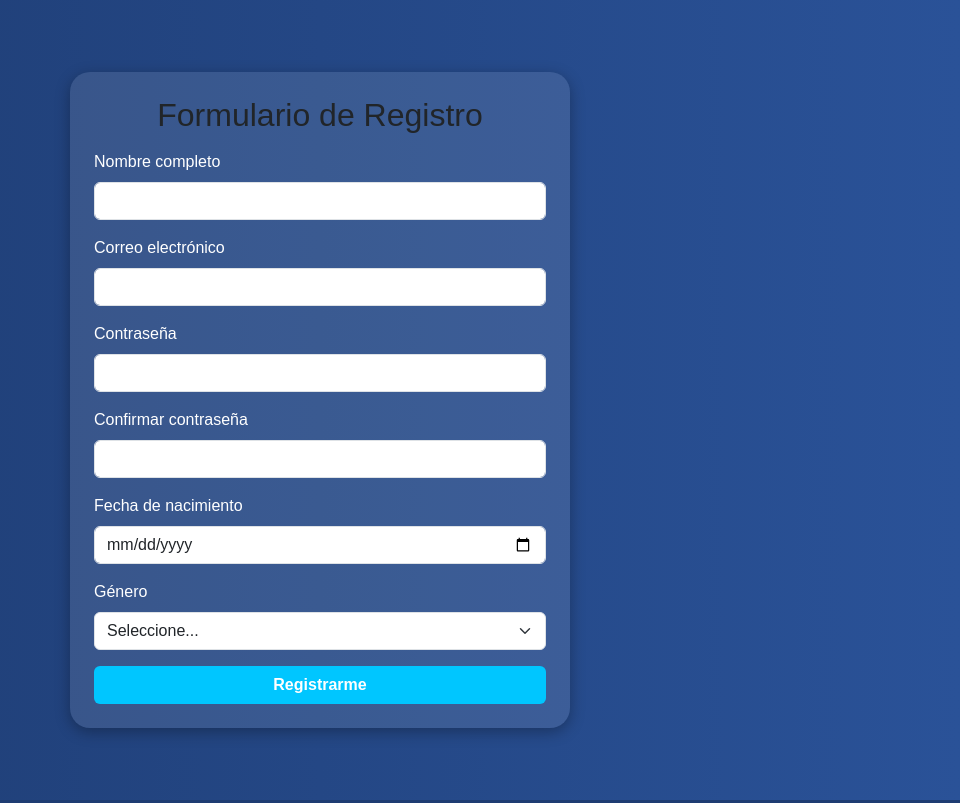
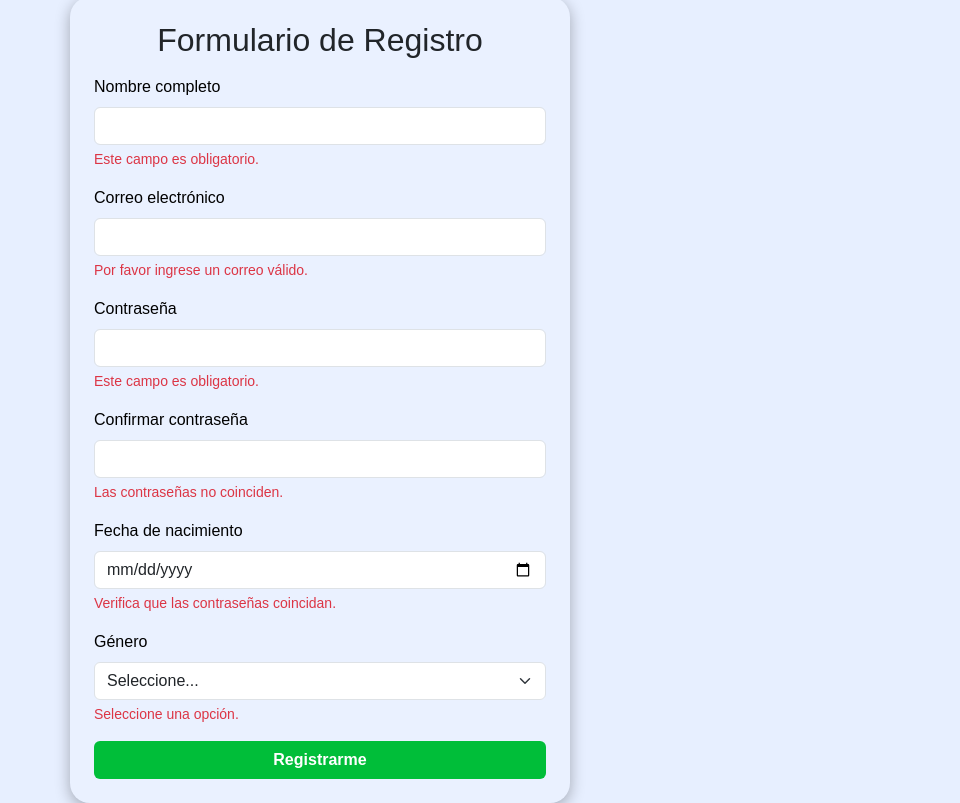
Before and after one commit to NeydaJimenez/plantillaJMNN, a Flask app: page /registrando in a window 1280 px wide. Shown: the whole page, without its empty margins (320-1280 px from the left). Run offline with Flask 3, Linux system fonts and the light colour scheme.

Commit message:
Actualizacion

```diff
--- a/templates/registrando.html
+++ b/templates/registrando.html
@@ -7,7 +7,7 @@
     <link href="https://cdn.jsdelivr.net/npm/bootstrap@5.3.0/dist/css/bootstrap.min.css" rel="stylesheet">
     <style>
         body {
-            background: linear-gradient(to right, #1e3c72, #2a5298);
+            background: linear-gradient(to right,rgb(231, 239, 255),rgb(231, 239, 255));
             color: white;
             font-family: 'Poppins', sans-serif;
             height: 100vh;
@@ -24,15 +24,22 @@
             max-width: 500px;
         }
         label {
-            color: #fff;
+            color: #000;
         }
         .btn-custom {
-            background-color: #00c6ff;
+            background-color:rgb(0, 190, 57);
             color: white;
             font-weight: bold;
         }
         .btn-custom:hover {
             background-color: #0072ff;
+        }
+        .is-invalid {
+            border-color: #dc3545 !important;
+        }
+        .invalid-feedback {
+            display: block;
+            color: #dc3545;
         }
     </style>
 </head>
@@ -47,30 +54,35 @@
         </div>
         {% endif %}
 
-        <form action="/registrando" method="POST">
+        <form id="registroForm" action="/registrando" method="POST">
             <div class="mb-3">
                 <label for="nombreCompleto" class="form-label">Nombre completo</label>
                 <input type="text" class="form-control" id="nombreCompleto" name="nombreCompleto" required>
+                <div class="invalid-feedback">Este campo es obligatorio.</div>
             </div>
 
             <div class="mb-3">
                 <label for="email" class="form-label">Correo electrónico</label>
                 <input type="email" class="form-control" id="email" name="email" required>
+                <div class="invalid-feedback">Por favor ingrese un correo válido.</div>
             </div>
 
             <div class="mb-3">
                 <label for="password" class="form-label">Contraseña</label>
                 <input type="password" class="form-control" id="password" name="password" required>
+                <div class="invalid-feedback">Este campo es obligatorio.</div>
             </div>
 
             <div class="mb-3">
                 <label for="confirmPassword" class="form-label">Confirmar contraseña</label>
                 <input type="password" class="form-control" id="confirmPassword" name="confirmPassword" required>
+                <div class="invalid-feedback">Las contraseñas no coinciden.</div>
             </div>
 
             <div class="mb-3">
                 <label for="fechaNacimiento" class="form-label">Fecha de nacimiento</label>
                 <input type="date" class="form-control" id="fechaNacimiento" name="fechaNacimiento" required>
+                <div class="invalid-feedback">Verifica que las contraseñas coincidan.</div>
             </div>
 
             <div class="mb-3">
@@ -81,6 +93,7 @@
                     <option value="Masculino">Masculino</option>
                     <option value="Otro">Otro</option>
                 </select>
+                <div class="invalid-feedback">Seleccione una opción.</div>
             </div>
 
             <div class="d-grid">
@@ -89,5 +102,35 @@
         </form>
     </div>
 
+    <script>
+        document.getElementById('registroForm').addEventListener('submit', function(event) {
+            let formIsValid = true;
+
+            const inputs = this.querySelectorAll('input, select');
+            inputs.forEach(input => {
+                input.classList.remove('is-invalid');
+            });
+
+            const password = document.getElementById('password').value;
+            const confirmPassword = document.getElementById('confirmPassword').value;
+
+            if (password !== confirmPassword) {
+                formIsValid = false;
+                document.getElementById('confirmPassword').classList.add('is-invalid');
+            }
+
+            inputs.forEach(input => {
+                if (!input.value) {
+                    formIsValid = false;
+                    input.classList.add('is-invalid');
+                }
+            });
+
+            if (!formIsValid) {
+                event.preventDefault();
+            }
+        });
+    </script>
+
 </body>
 </html>
--- a/templates/registro_exitoso.html
+++ b/templates/registro_exitoso.html
@@ -26,7 +26,7 @@
 </head>
 <body>
     <div class="card">
-        <h2>🎉 Registro Exitoso</h2>
+        <h2>Registro Exitoso ✓</h2>
         <p>Bienvenido, <strong>{{ nombre }}</strong>!</p>
         <a href="/" class="btn btn-light mt-3">Volver al inicio</a>
     </div>
```
